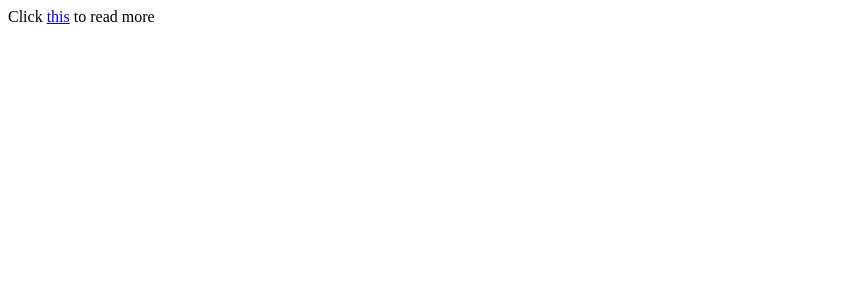
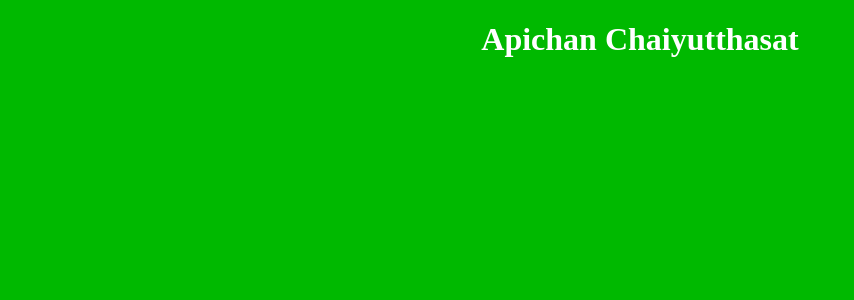
Before and after one commit to ak1103dev/profile, a Next.js app: page / in a window 1280 px wide. Shown: the top 300 px of the page, without its empty margins (0-854 px from the left). Built offline with nearby package versions, Linux system fonts and the light colour scheme.

Commit message:
:construction: change title

```diff
--- a/pages/index.js
+++ b/pages/index.js
@@ -1,6 +1,29 @@
 import React from 'react';
 import Link from 'next/link';
+import Head from 'next/head';
 
 export default () => (
-  <div>Click <Link href="/about"><a>this</a></Link> to read more</div>
+  <div>
+    <Head>
+      <title>Apichan Chaiyutthasat</title>
+      <meta name="viewport" content="initial-scale=1.0, width=device-width" />
+    </Head>
+    <div className="container">
+      <h1>Apichan Chaiyutthasat</h1>
+      <div>
+
+      </div>
+    </div>
+    <style jsx>{`
+      .container {
+        text-align: center;
+      }
+    `}</style>
+    <style global jsx>{`
+      body {
+        background-color: #00b900;
+        color: #FFF;
+      }
+    `}</style>
+  </div>
 );
```
